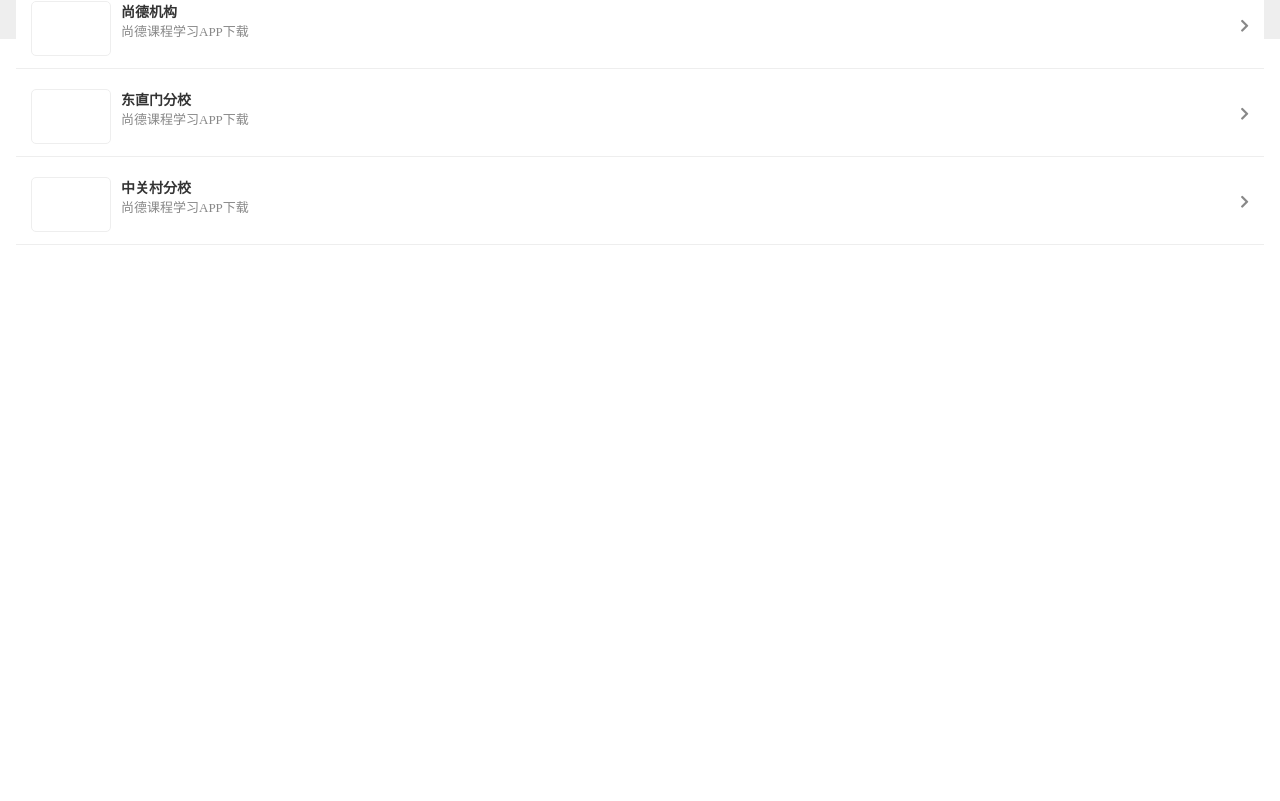
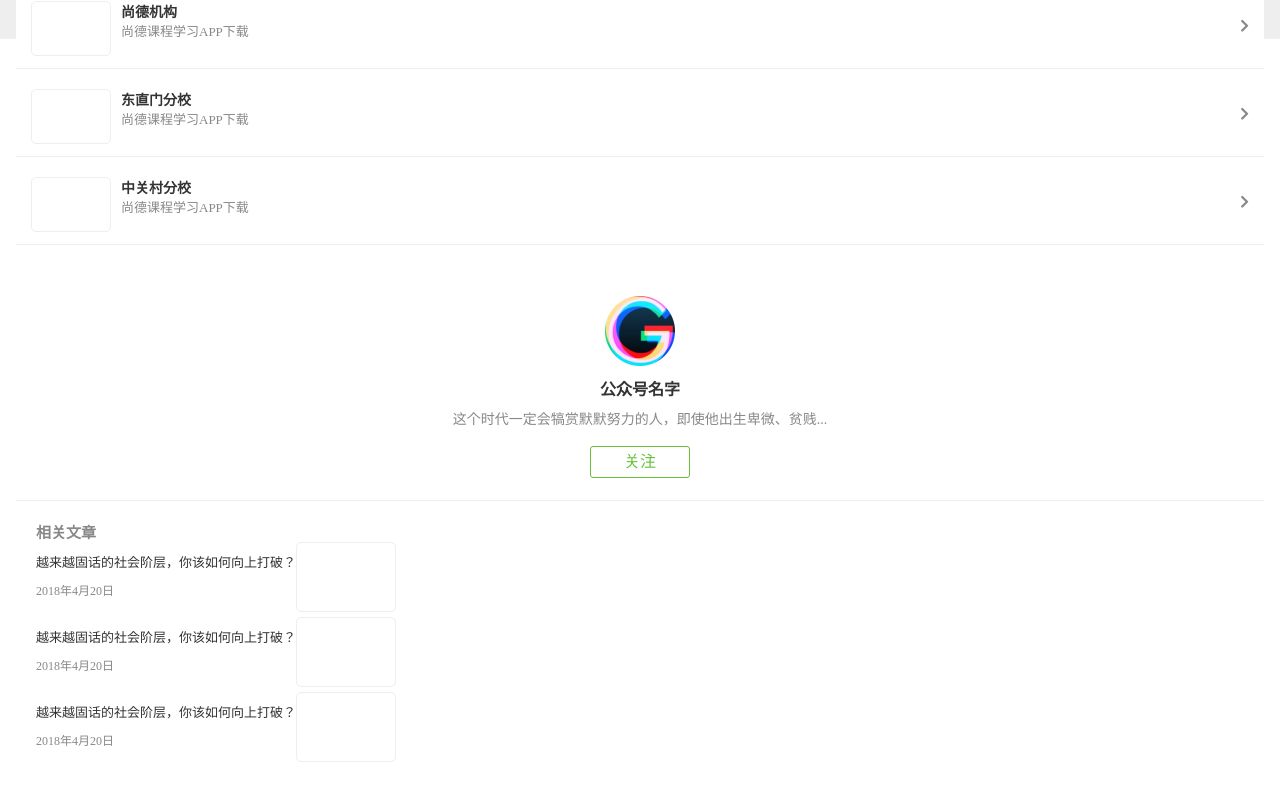
Before and after one commit to zhijunzhou/vue-gathering, a Vue app: page /#/home in a window 1280 px wide. Shown: the part 761-1562 px from the top of the page. Before the commit the page ends 1026 px from the top, so only its background shows below. Built offline with nearby package versions, Linux system fonts and the light colour scheme; what mint-ui would draw is missing.

Commit message:
完成公众号模块

```diff
--- /dev/null
+++ b/src/components/wxPublic.vue
@@ -0,0 +1,121 @@
+<template>
+  <div class="weixin-public-area">
+    <div class="weixin-public-info text-center">
+      <img src="../asset/materials/gzh.png" />
+      <div class="wx-public-name">{{publicName}}</div>
+      <div class="wx-public-intro">{{publicIntro}}</div>
+      <div class="text-center">
+        <div class="wx-care-btn">关注</div>
+      </div>
+    </div>
+    <div class="weixin-articels">
+      <div class="related-articels">相关文章</div>
+      <div class="articel-item" v-for="(at, index) in articels" :key="index">
+        <div class="articel-left">
+          <div class="articel-title">{{at.title}}</div>
+          <div class="articel-created">{{at.created}}</div>
+        </div>
+        <div>
+          <div class="articel-img">&nbsp;</div>
+        </div>
+      </div>
+    </div>
+  </div>
+</template>
+
+<script>
+export default {
+  data() {
+    return {
+      publicName: '公众号名字',
+      publicIntro: '这个时代一定会犒赏默默努力的人，即使他出生卑微、贫贱...',
+      articels: [
+        {
+          title: '越来越固话的社会阶层，你该如何向上打破？',
+          created: '2018年4月20日'
+        },
+        {
+          title: '越来越固话的社会阶层，你该如何向上打破？',
+          created: '2018年4月20日'
+        },
+        {
+          title: '越来越固话的社会阶层，你该如何向上打破？',
+          created: '2018年4月20日'
+        }
+      ]
+    }
+  }
+}
+</script>
+
+
+<style>
+.weixin-public-area {
+  background: #fff;
+  border-radius: 8px;
+  min-height: 50px;
+  height: 100%;
+  padding-top: 30px;
+  padding-bottom: 20px;
+}
+.weixin-public-info {
+  padding-bottom: 12px;
+  border-bottom: 1px solid #eee;
+}
+.wx-public-name {
+  font-size: 16px;
+  font-weight: bold;
+  color: #333;
+  height: 30px;
+}
+.wx-public-intro {
+  font-size: 14px;
+  color: #888;
+  min-height: 30px;
+  padding: 0 30px;
+  line-height: 2;
+}
+.wx-care-btn {
+  width: 100px;
+  height: 32px;
+  line-height: 30px;
+  text-align: center;
+  color: #67C23A;
+  border-radius: 3px;
+  border: 1px solid #67C23A;
+  margin: 10px auto;
+  cursor: pointer;
+}
+.weixin-articels {
+  padding: 20px;
+}
+.articel-item {
+  height: 75px;
+  display: flex;
+  justify-content: flex-start;
+}
+.related-articels {
+  font-size: 15px;
+  color: #888;
+  font-weight: bold;
+}
+.articel-img {
+  flex: 1;
+  height: 70px;
+  width: 100px;
+  border: 1px solid #eee;
+  border-radius: 5px;
+}
+.articel-title {
+  font-size: 13px;
+  color: #333;
+  padding-bottom: 10px;
+}
+.articel-created {
+  font-size: 12px;
+  color: #888;
+}
+.articel-left {
+  padding: 10px 0;
+}
+</style>
--- a/src/views/home/Home.vue
+++ b/src/views/home/Home.vue
@@ -4,6 +4,7 @@
     <v-person-info />
     <v-season-activity />
     <v-learning-materials />
+    <v-wx-public />
   </div>
 </template>
 
@@ -11,13 +12,15 @@
 import personInfo from '@/components/personInfo'
 import seasonActivity from '@/components/seasonActivity'
 import learningMaterials from '@/components/learningMaterials'
+import wxPublic from '@/components/wxPublic'
 
 export default {
   name: 'home',
   components: {
     'v-person-info': personInfo,
     'v-season-activity': seasonActivity,
-    'v-learning-materials': learningMaterials
+    'v-learning-materials': learningMaterials,
+    'v-wx-public': wxPublic
   },
   data() {
     return {}
```
Also changed, not shown: src/asset/materials/gzh.png (added).
